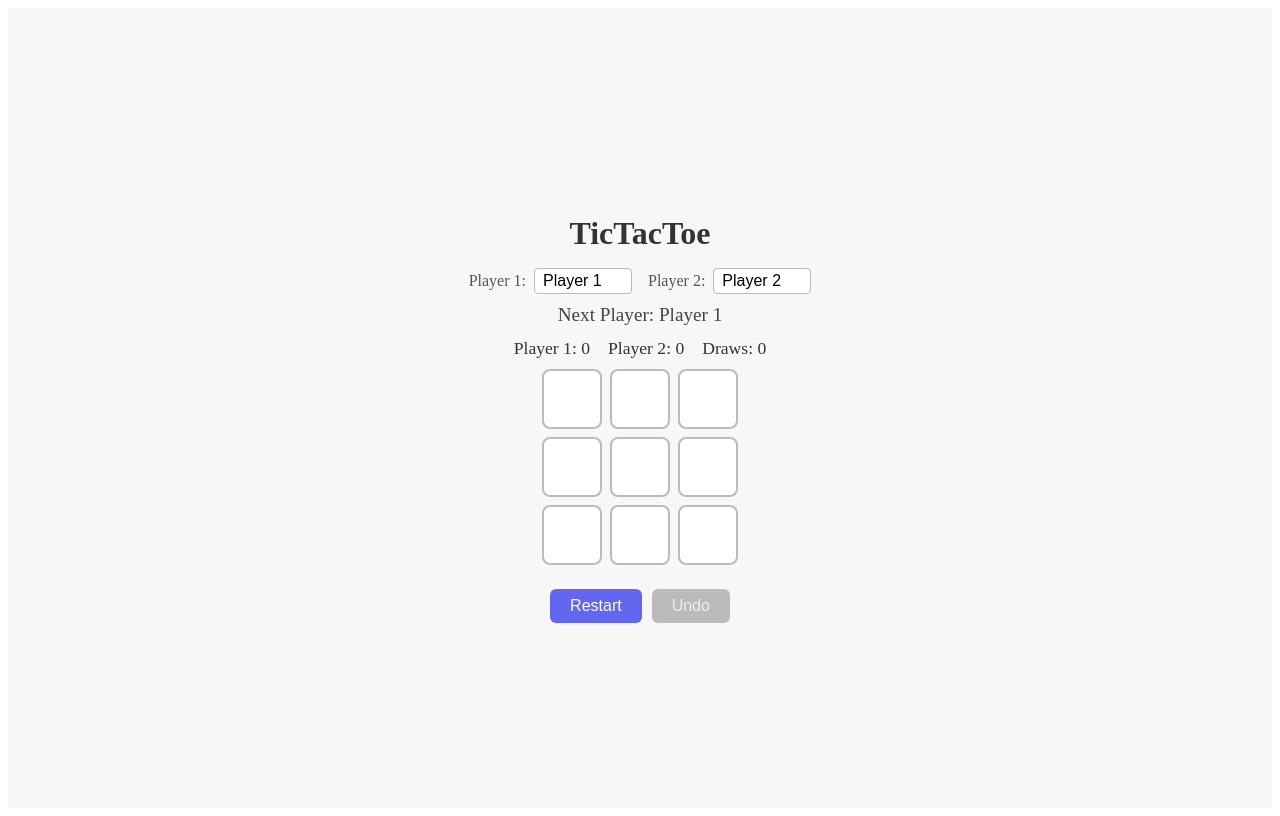
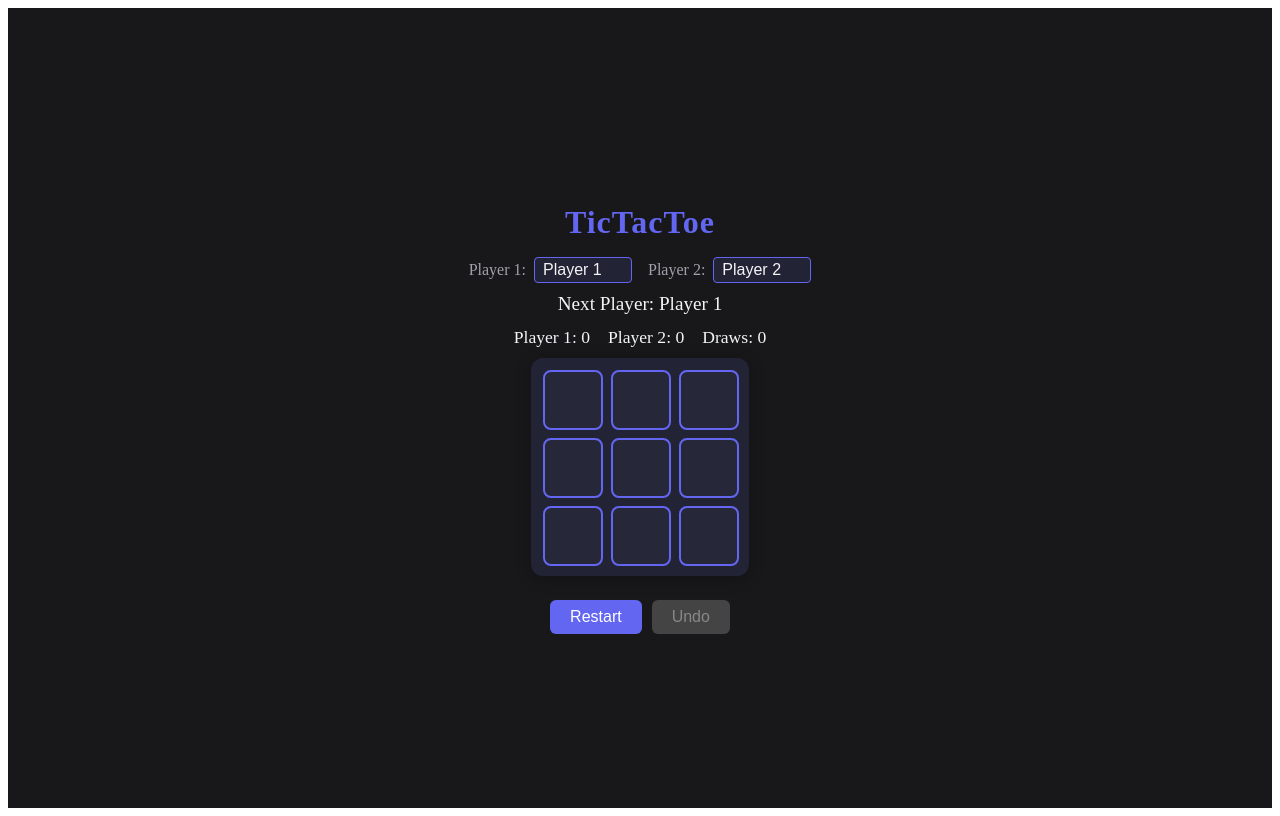
Before and after one commit to Stormzy-webdev/TicTacToe, a React app: page / in a window 1280 px wide. Built offline with nearby package versions, Linux system fonts and the light colour scheme.

Commit message:
fixing error 404 issue im getting on the netlify link

```diff
--- a/src/App.css
+++ b/src/App.css
@@ -1,3 +1,22 @@
+
+/* Dark theme colors */
+:root {
+  --bg-main: #18181b;
+  --bg-board: #232336;
+  --text-main: #f3f4f6;
+  --text-secondary: #a1a1aa;
+  --accent: #6366f1;
+  --accent-hover: #4f46e5;
+  --square-bg: #27273a;
+  --square-border: #6366f1;
+  --square-hover: #37376a;
+  --btn-bg: #6366f1;
+  --btn-hover: #4f46e5;
+  --btn-disabled: #444;
+  --input-bg: #232336;
+  --input-border: #6366f1;
+}
+
 /* Container centers everything */
 .container {
   display: flex;
@@ -5,19 +24,20 @@
   align-items: center;
   justify-content: center;
   min-height: 100vh;
-  background: #f7f7f7;
+  background: var(--bg-main);
 }
 
 h1 {
   margin-bottom: 16px;
-  color: #333;
+  color: var(--accent);
+  letter-spacing: 1px;
 }
 
 .status {
   margin-bottom: 12px;
   font-size: 1.2rem;
   font-weight: 500;
-  color: #444;
+  color: var(--text-main);
 }
 
 .board {
@@ -26,6 +46,10 @@ h1 {
   grid-template-rows: repeat(3, 60px);
   gap: 8px;
   margin-bottom: 16px;
+  background: var(--bg-board);
+  border-radius: 12px;
+  box-shadow: 0 2px 16px #0004;
+  padding: 12px 10px 10px 12px;
 }
 
 .square {
@@ -33,26 +57,28 @@ h1 {
   height: 60px;
   font-size: 2rem;
   font-weight: bold;
-  background: #fff;
-  border: 2px solid #bbb;
+  background: var(--square-bg);
+  border: 2px solid var(--square-border);
   border-radius: 8px;
+  color: var(--text-main);
   cursor: pointer;
   transition: background 0.2s, border 0.2s;
 }
 
 .square:hover:not(:disabled) {
-  background: #e0e7ff;
-  border-color: #6366f1;
+  background: var(--square-hover);
+  border-color: var(--accent);
 }
 
 .square:disabled {
   cursor: not-allowed;
-  background: #f3f4f6;
-  color: #aaa;
+  background: #232336;
+  color: #555;
 }
 
 
 /* Player name input styles */
+
 .player-names {
   display: flex;
   gap: 16px;
@@ -60,7 +86,7 @@ h1 {
 }
 .player-names label {
   font-size: 1rem;
-  color: #555;
+  color: var(--text-secondary);
   display: flex;
   align-items: center;
   gap: 4px;
@@ -69,22 +95,26 @@ h1 {
   margin-left: 4px;
   padding: 3px 8px;
   border-radius: 4px;
-  border: 1px solid #bbb;
+  border: 1px solid var(--input-border);
+  background: var(--input-bg);
+  color: var(--text-main);
   font-size: 1rem;
   width: 80px;
 }
 
 /* Scoreboard styles */
+
 .scoreboard {
   display: flex;
   gap: 18px;
   margin-bottom: 10px;
   font-size: 1.1rem;
-  color: #333;
+  color: var(--text-main);
   font-weight: 500;
 }
 
 /* Controls (reset/undo) */
+
 .controls {
   display: flex;
   gap: 10px;
@@ -94,7 +124,7 @@ h1 {
 .reset-btn, .undo-btn {
   padding: 8px 20px;
   font-size: 1rem;
-  background: #6366f1;
+  background: var(--btn-bg);
   color: #fff;
   border: none;
   border-radius: 6px;
@@ -102,11 +132,11 @@ h1 {
   transition: background 0.2s;
 }
 .reset-btn:hover, .undo-btn:hover {
-  background: #4f46e5;
+  background: var(--btn-hover);
 }
 .undo-btn:disabled {
-  background: #bbb;
-  color: #eee;
+  background: var(--btn-disabled);
+  color: #888;
   cursor: not-allowed;
 }
 
@@ -115,13 +145,14 @@ h1 {
     grid-template-columns: repeat(3, 40px);
     grid-template-rows: repeat(3, 40px);
     gap: 6px;
+    padding: 8px 6px 6px 8px;
   }
   .square {
     width: 40px;
     height: 40px;
     font-size: 1.3rem;
   }
-  .reset-btn {
+  .reset-btn, .undo-btn {
     font-size: 0.9rem;
     padding: 7px 14px;
   }
```
Also changed, not shown: 1 other file (tests, documents, lock files or other folders).
